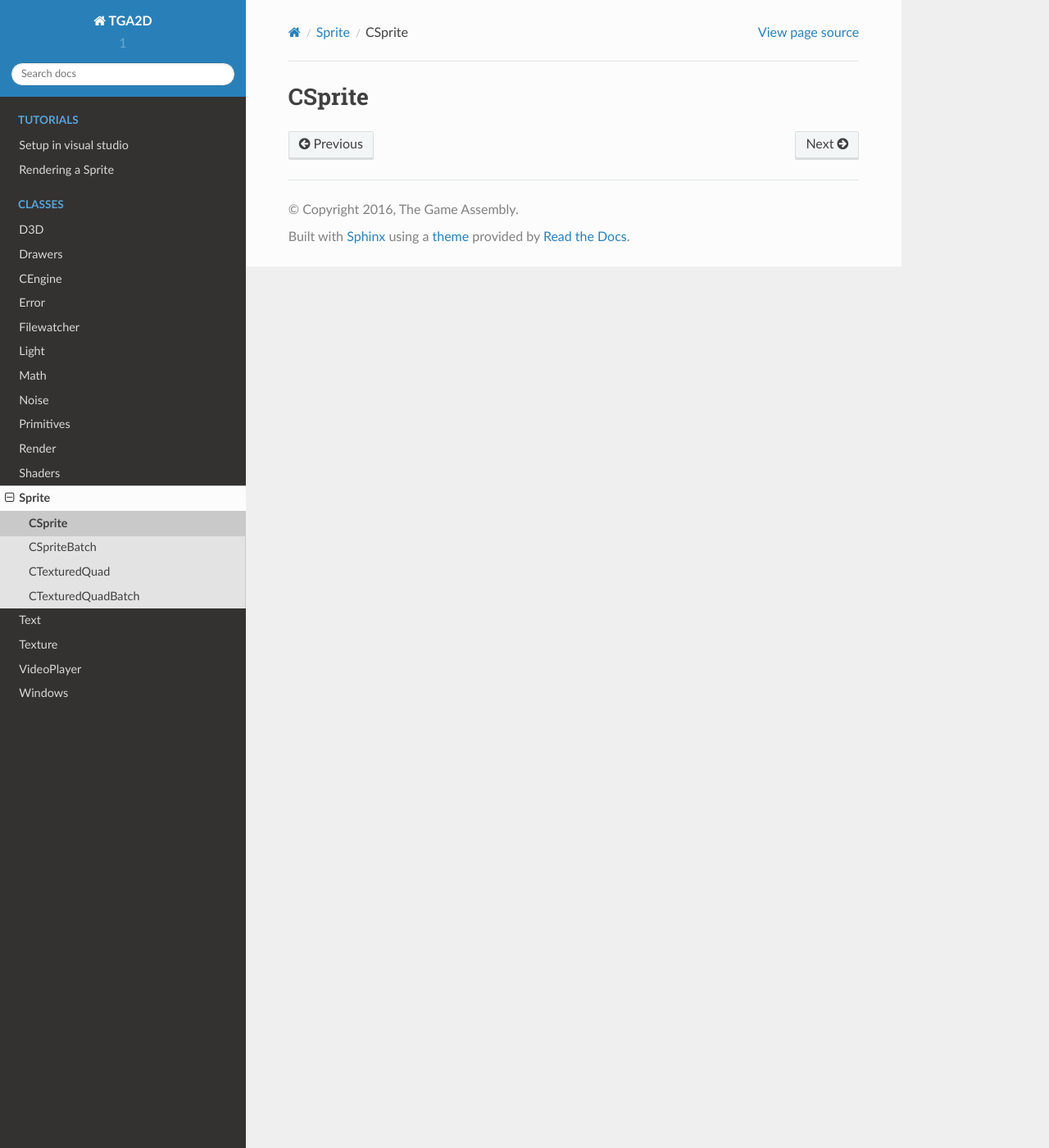
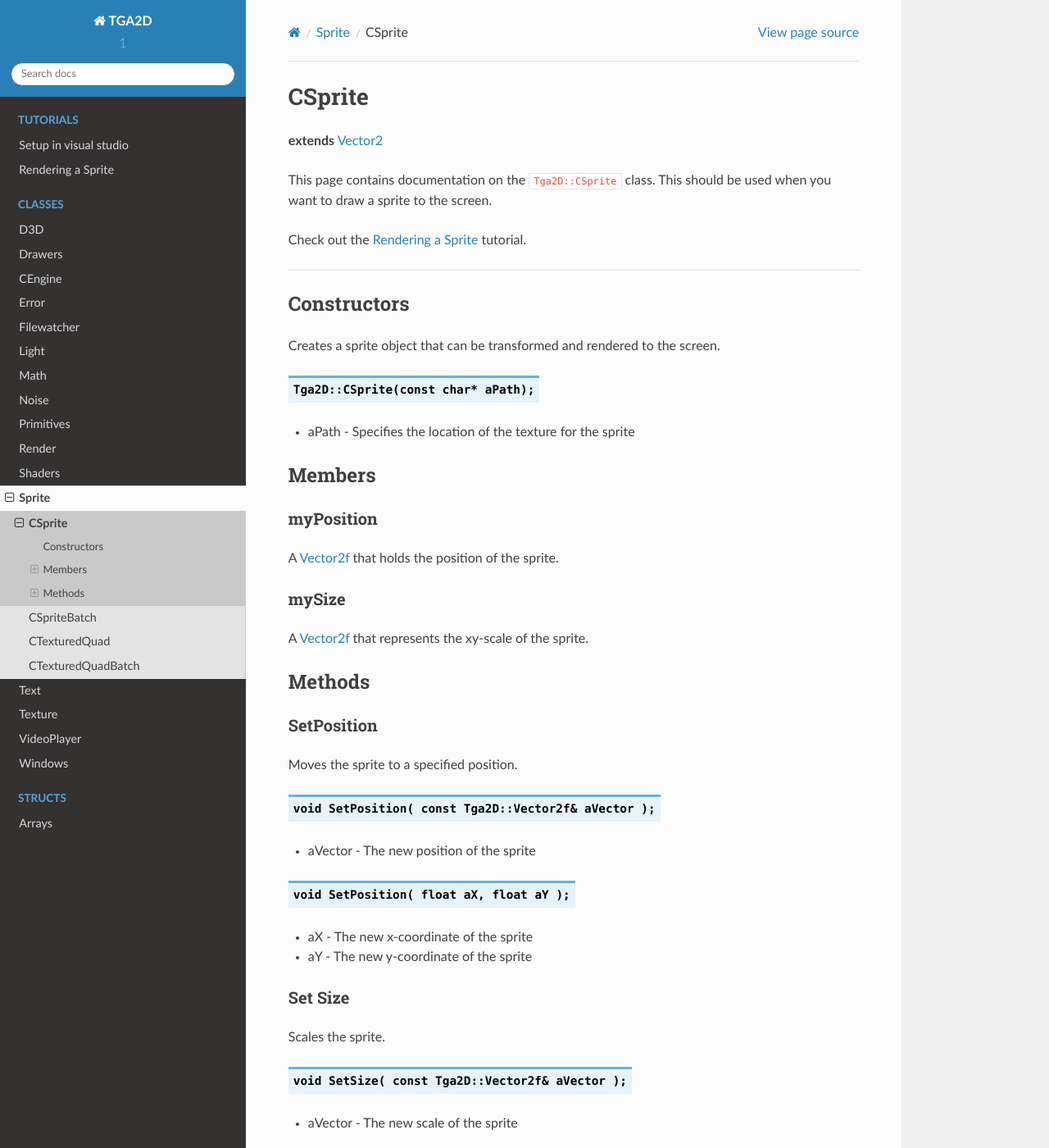
Before and after one commit to OliverCAndersen/TGA2D_Docs, a Sphinx documentation site: the page built from docs/classes/sprite/sprite.rst, in a window 1280 px wide and 1400 px high. Shown: the whole window at 82% size. Built offline with Sphinx 7.4.7 and the Read the Docs theme 2.0.0, drawn with Linux system fonts in a browser that asks for light colours; some of the changed text lies outside the part shown.

Commit message:
Added sprite class and vars.rst

```diff
--- a/docs/classes/math/vector2.rst
+++ b/docs/classes/math/vector2.rst
@@ -1,2 +1,2 @@
 Vector2
-================
+=======
--- a/docs/classes/sprite/sprite.rst
+++ b/docs/classes/sprite/sprite.rst
@@ -1,2 +1,71 @@
+.. include:: /vars.rst
+
 CSprite
-================
+#######
+
+**extends** Vector2_
+
+This page contains documentation on the ``Tga2D::CSprite`` class.
+This should be used when you want to draw a sprite to the screen.
+
+Check out the `Rendering a Sprite`_ tutorial.
+
+-----
+
+Constructors
+************
+
+Creates a sprite object that can be transformed and rendered to the screen.
+
+.. function:: Tga2D::CSprite(const char* aPath);
+
+* aPath - Specifies the location of the texture for the sprite
+
+
+Members
+*******
+
+
+myPosition
+==========
+
+A Vector2f_ that holds the position of the sprite.
+
+mySize
+======
+
+A Vector2f_ that represents the xy-scale of the sprite.
+
+
+
+Methods
+*******
+
+SetPosition
+===========
+
+Moves the sprite to a specified position.
+
+.. function:: void SetPosition( const Tga2D::Vector2f& aVector );
+
+* aVector - The new position of the sprite
+
+.. function:: void SetPosition( float aX, float aY );
+
+* aX - The new x-coordinate of the sprite
+* aY - The new y-coordinate of the sprite
+
+
+Set Size
+========
+
+Scales the sprite.
+
+.. function:: void SetSize( const Tga2D::Vector2f& aVector );
+
+* aVector - The new scale of the sprite
+
+.. function:: void SetSize( float aX, float aY);
+
+* aX - The new size of the sprite along the x-axis.
+* aY - The new size of the sprite along the y-axis.
--- a/docs/index.rst
+++ b/docs/index.rst
@@ -69,17 +69,20 @@ If you are looking for an engine to release your own games with we recommend loo
 .. toctree::
 	:glob:
 	:caption: Tutorials
+	:maxdepth: 1
 
 	./tutorials/*
 
 .. toctree::
 	:glob:
 	:caption: Classes
+	:maxdepth: 1
 
 	./classes/*
 
 .. toctree::
 	:glob:
 	:caption: Structs
+	:maxdepth: 1
 
 	./structs/*
--- /dev/null
+++ b/docs/vars.rst
@@ -0,0 +1,5 @@
+.. _Rendering a Sprite : /tutorials/tutorial-02.html
+
+.. _Vector2 : /classes/math/vector2.html
+.. _Vector2f : /classes/math/vector2.html
+.. _Vector2i : /classes/math/vector2.html
```
Also changed, not shown: docs/structs/arrays.rst (added, +8 -0 lines), docs/structs/arrays/simple-pointer-array.rst (line endings or trailing spaces), docs/tutorials/tutorial-01.rst (renamed from docs/tutorials/tutorial-1-setup.rst), docs/tutorials/tutorial-02.rst (renamed from docs/tutorials/tutorial-2-render-sprite.rst).
